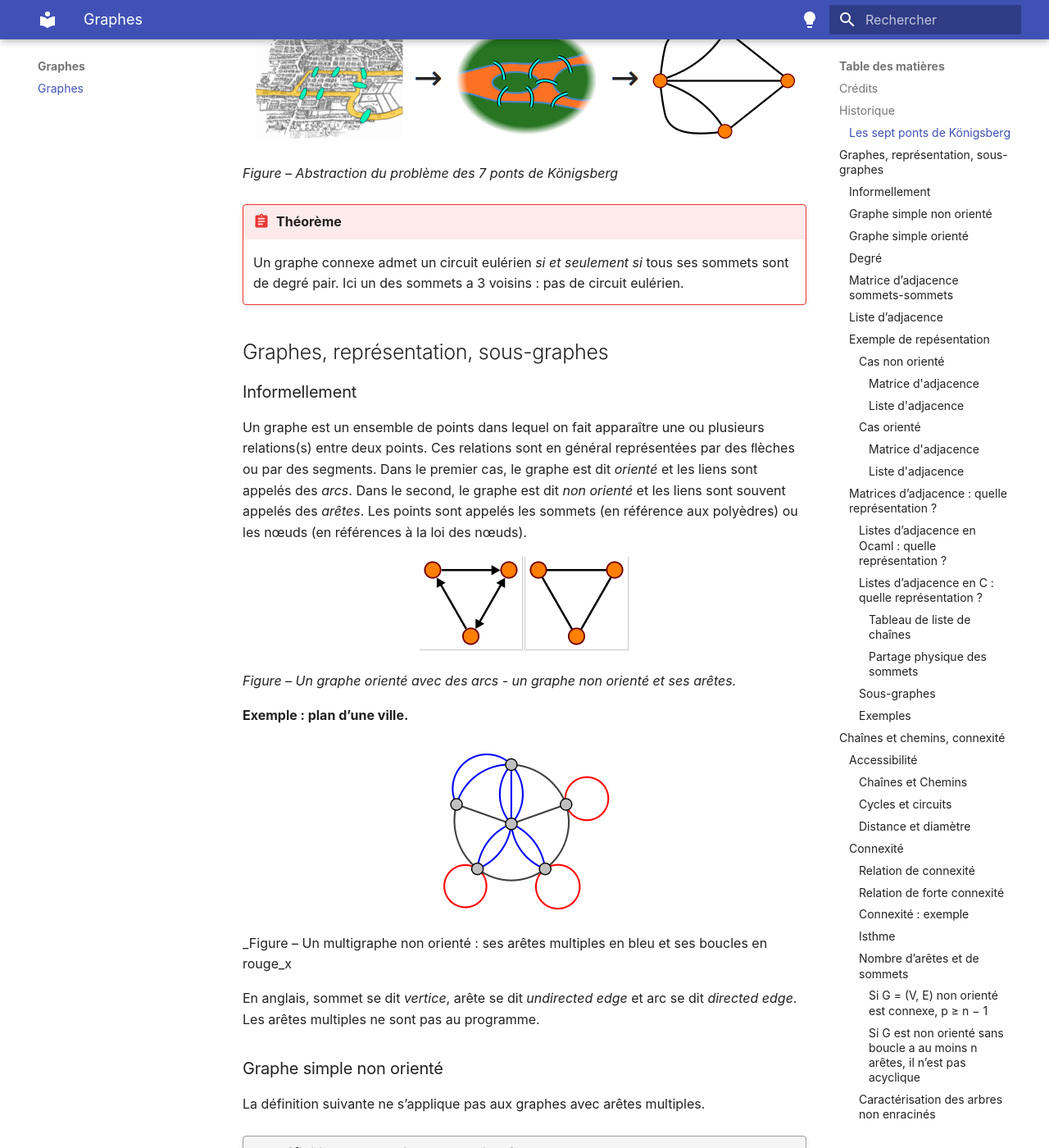
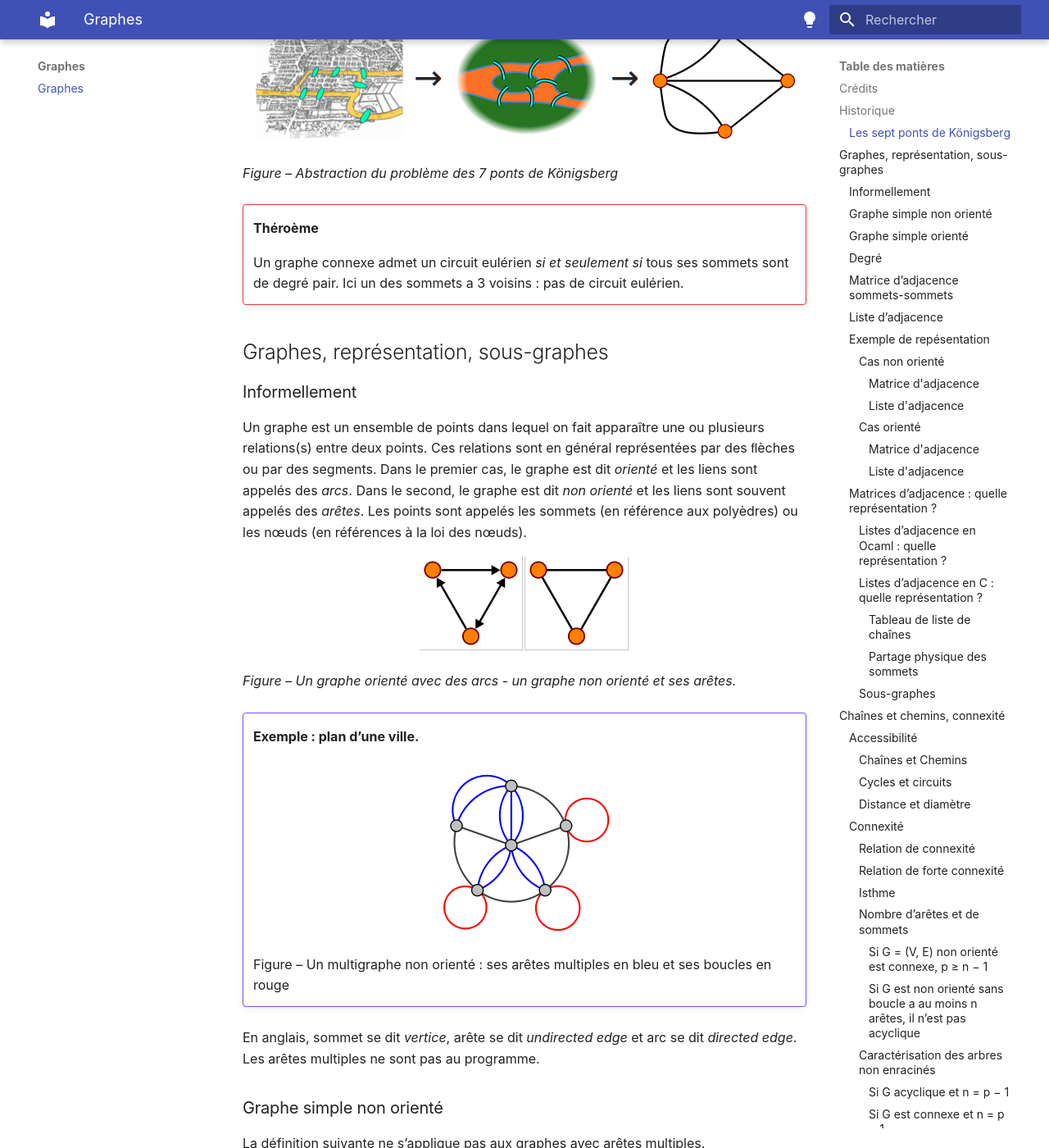
Before and after one commit to mp2i-thiers/mp2i-thiers.github.io, an MkDocs documentation site: the page built from docs/Graphes/Graphes.md, in a window 1280 px wide and 1400 px high, scrolled down 888 px. Shown: the whole window at 82% size. Built offline with MkDocs 1.6.1 and Material for MkDocs 9.7.7, drawn with Linux system fonts in a browser that asks for light colours; some of the changed text lies outside the part shown.

Commit message:
Animations graphes

````diff
--- a/docs/Graphes/Graphes.md
+++ b/docs/Graphes/Graphes.md
@@ -24,7 +24,9 @@
 
 _Figure – Abstraction du problème des 7 ponts de Königsberg_
 
-!!! definition "Théorème"
+!!! definition ""
+    **Théroème**
+
     Un graphe connexe admet un circuit eulérien _si et  seulement si_ tous ses sommets sont de degré pair.  Ici un des sommets a 3 voisins : pas de circuit eulérien.
 
 ## Graphes, représentation, sous-graphes
@@ -37,11 +39,11 @@
 
 _Figure – Un graphe orienté avec des arcs - un graphe non orienté et ses arêtes._
 
-**Exemple : plan d’une ville.**
-<p align='center'><img src='/images/dc5ea5b5757bf7df068e7878c83ff666.bmp'/></p>
+!!!example ""
+    **Exemple : plan d’une ville.**
+    <p align='center'><img src='/images/dc5ea5b5757bf7df068e7878c83ff666.bmp'/></p>
 
-_Figure – Un multigraphe non orienté : ses arêtes multiples en bleu et ses
-boucles en rouge_x
+    Figure – Un multigraphe non orienté : ses arêtes multiples en bleu et ses boucles en rouge
 
 En anglais, sommet se dit _vertice_, arête se dit _undirected edge_ et arc  se dit _directed edge_.
 Les arêtes multiples ne sont pas au programme.
@@ -241,9 +243,10 @@
 **On enlève des sommets, toutes les arêtes correspondant à ces
 sommets et uniquement celles-là.**
 
-#### Exemples
+!!!example ""
+    **Exemples**
 
-<p align='center'><img src='/images/graphes4.png'/></p>
+    <p align='center'><img src='/images/graphes4.png'/></p>
 
 ## Chaînes et chemins, connexité
 
@@ -310,33 +313,34 @@
 
 On dit qu’un graphe est fortement connexe si et seulement si il est  constitué d’une seule composante fortement connexe, c’est à dire si  pour tout couple de sommet (x, y) il existe un chemin allant de x à y  et réciproquement.
 
-#### Connexité : exemple
+!!!example ""
+    **Connexité : exemple**
 
-``` mermaid
-graph TB;
-    A((S1))-->B((S8))
-    D((S7))-->B
-    A-->D
-    J((S10))-->C((S2))
-    C-->A
-    C-->D
-    J-->B
-    E((S3))-->C
-    E-->H((S5))
-    H-->G((S4))
-    G-->E
-    F((S6))-->C
-    D-->F
-    H-->F
-```
+    ``` mermaid
+    graph TB;
+        A((S1))-->B((S8))
+        D((S7))-->B
+        A-->D
+        J((S10))-->C((S2))
+        C-->A
+        C-->D
+        J-->B
+        E((S3))-->C
+        E-->H((S5))
+        H-->G((S4))
+        G-->E
+        F((S6))-->C
+        D-->F
+        H-->F
+    ```
 
-_Graphe connexe (quand on ne considère pas le sens des ﬂèches)._
+    _Graphe connexe (quand on ne considère pas le sens des ﬂèches)._
 
-$S8$ est accessible depuis tous les sommets.  $\tilde{S8} = \{S8\}$. Donc le graphe n’est pas fortement connexe, sinon $\tilde{S8}$  contiendrait tous les sommets.
+    $S8$ est accessible depuis tous les sommets.  $\tilde{S8} = \{S8\}$. Donc le graphe n’est pas fortement connexe, sinon $\tilde{S8}$  contiendrait tous les sommets.
 
-- Sommets accessibles(qui partent de S2) depuis $S2 : \{S1, S2, S6, S7, S8\}$.
-- Sommets coaccessibles(qui viennent vers S2) depuis $S2 : \{S1, S2, S3, S4, S5, S6, S7, S10\}$.
-- $\tilde{S2} = \{S1, S2, S6, S7\}$ est l’intersection des accessibles et des  coaccessibles.
+    - Sommets accessibles(qui partent de S2) depuis $S2 : \{S1, S2, S6, S7, S8\}$.
+    - Sommets coaccessibles(qui viennent vers S2) depuis $S2 : \{S1, S2, S3, S4, S5, S6, S7, S10\}$.
+    - $\tilde{S2} = \{S1, S2, S6, S7\}$ est l’intersection des accessibles et des  coaccessibles.
 
 #### Isthme
 
@@ -465,9 +469,10 @@
 
 Une _forêt_ est un graphe non orienté acyclique, c’est une union disjointe  d’arbres non enracinés (qui en sont les composantes connexes).
 
-#### Exemples
+!!!example ""
+    **Exemple**
 
-<p align='center'><img src='/images/graphes7.png'/></p>
+    <p align='center'><img src='/images/graphes7.png'/></p>
 
 #### Racine, arborescence
 
@@ -476,9 +481,10 @@
 
     On dit qu’un graphe orienté G = (V , E) est une _arborescence_ s’il  possède un unique élément $x_0$ de degré entrant nul, si tous les autres  sont de degré entrant 1 et si il existe un chemin de $x_0$ à tous les  autres sommets.
 
-#### Exemples
+!!!example ""
+    **Exemple**
 
-<p align='center'><img src='/images/graphes8.png'/></p>
+    <p align='center'><img src='/images/graphes8.png'/></p>
 
 ### Graphes non orientés particuliers
 
@@ -534,7 +540,6 @@
 ## Un peu de OCAML
 
 ### Liste d’adjacence
-
 
 ```ocaml linenums="1"
 type graphe = int list array ;;
@@ -671,6 +676,14 @@
 
 Variant de boucle tant que : nombre de sommets bleus + nombre de  sommets verts. L’algorithme termine.
 
+Animation du parcours en largeur d'abord :
+<p align="center"><img src="/images/bfs_anim.gif"></p>
+
+A la fin on obtient :
+<p align="center"><img src="/images/graphes20.png"></p>
+Avec en rouge le graphe de liaison induit.
+Deux arborescences de racines respectives $S_1$ et $S_5$.
+
 #### Coût des opérations de file
 
 Pour un graphe G = (V , E) avec $|E| = p$ et $|V| = n$
@@ -796,7 +807,11 @@
 - Lorsqu’on colorie un sommet x en vert, tous les sommets bleus  accessibles à partir de x seront coloriés en rouges avant que x ne le  soit.
 - A la fin du parcours, l’ensemble des sommets rouges est l’ensemble  des sommets accessibles à partir de s qui étaient bleus au moment  l’entrée de s dans la pile.
 
-!!!danger "animation"
+Animation du parcours en largeur d'abord :
+<p align="center"><img src="/images/dfs_anim.gif"></p>
+
+A la fin on obtient :
+<p align="center"><img src="/images/graphes21.png"></p>
 
 #### Vocabulaire
 
@@ -853,21 +868,22 @@
 
     Un graphe contient un circuit si et seulement si lors du  parcours en profondeur l’un des successeurs du sommet en haut de la  pile verte est déjà vert.
 
-Exemple :
+!!!example ""
+    **Exemple**
 
-<p align='center'><img src='/images/graphes16.png'/></p>
+    <p align='center'><img src='/images/graphes16.png'/></p>
 
-$S_6$ a pour successeur $S_1$ qui est déjà vert $\Rightarrow$ un circuit.
+    $S_6$ a pour successeur $S_1$ qui est déjà vert $\Rightarrow$ un circuit.
 
-Autre façon de dire que le graphe est acyclique : le graphe de liaison  induit par un parcours en profondeur d’un graphe sans circuit ne  génère aucun arc retour.
+    Autre façon de dire que le graphe est acyclique : le graphe de liaison  induit par un parcours en profondeur d’un graphe sans circuit ne  génère aucun arc retour.
 
-Exemple
+    ---
 
-<p align='center'><img src='/images/graphes17.png'/></p>
+    <p align='center'><img src='/images/graphes17.png'/></p>
 
-Il y a des arcs retour (en vert) $\Rightarrow$ des circuits
+    Il y a des arcs retour (en vert) $\Rightarrow$ des circuits
 
-L’algorithme pour la détection de circuit dans un graphe est une variante  du parcours en profondeur : quand on examine les arcs issus du sommet de  la pile, il suﬃt de regarder si un arc ne pointe pas vers un nœud vert. On  s’arête dès que c’est le cas.
+    L’algorithme pour la détection de circuit dans un graphe est une variante  du parcours en profondeur : quand on examine les arcs issus du sommet de  la pile, il suﬃt de regarder si un arc ne pointe pas vers un nœud vert. On  s’arête dès que c’est le cas.
 
 !!!note ""
     **Preuve de la méthode**
````
Also changed, not shown: other parts of docs/Graphes/Graphes.md (+1 -5 lines), docs/images/bfs_anim.gif (added), docs/images/dfs_anim.gif (added), docs/images/graphes20.png (added), docs/images/graphes21.png (added).
